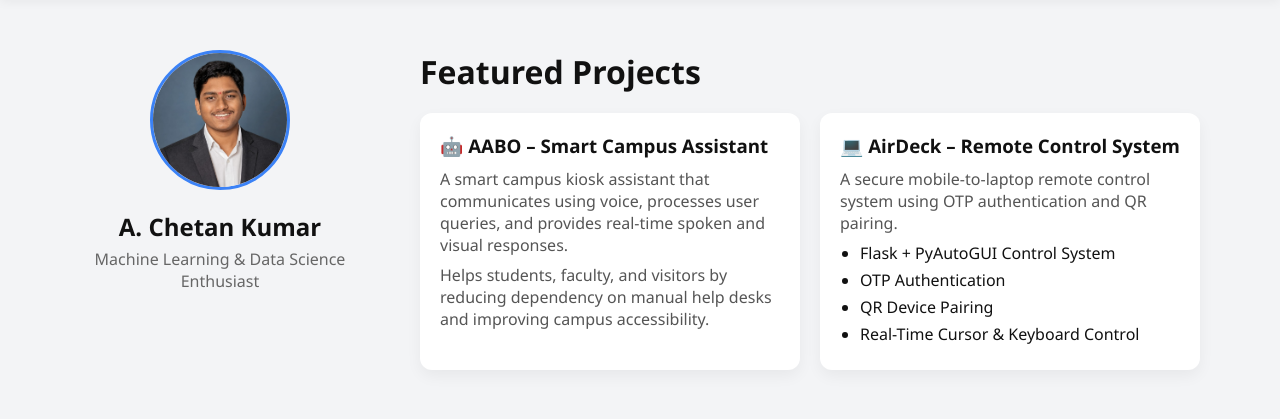
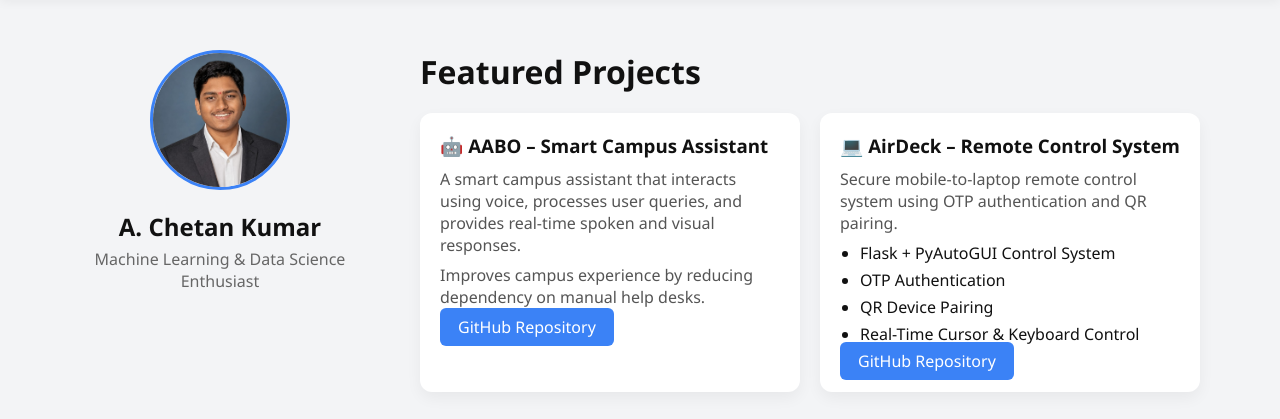
Before and after one commit to Chethu7353/portfolio-django, a Django app: page / in a window 1280 px wide. Shown: the part 75-494 px from the top of the page. Run offline with Django 5.2, Linux system fonts and the light colour scheme.

Commit message:
Update index.html

```diff
--- a/templates/index.html
+++ b/templates/index.html
@@ -5,7 +5,7 @@
 <head>
     <meta charset="UTF-8">
     <meta name="viewport" content="width=device-width, initial-scale=1.0">
-    <title>A Chetan Kumar | Portfolio</title>
+    <title>A. Chetan Kumar | Portfolio</title>
 
     <link rel="stylesheet" href="{% static 'style.css' %}">
 </head>
@@ -37,7 +37,7 @@
 
 <div class="container">
 
-    <!-- LEFT SIDE -->
+    <!-- LEFT -->
 
     <div class="left">
 
@@ -54,56 +54,75 @@
 
     </div>
 
-    <!-- RIGHT SIDE -->
+    <!-- RIGHT -->
 
     <div class="right">
 
         <h1>Featured Projects</h1>
+
         <div class="grid">
 
             <!-- AABO -->
+
             <div class="card">
 
                 <h3>🤖 AABO – Smart Campus Assistant</h3>
 
                 <p>
-            A smart campus kiosk assistant that communicates using voice,
+                    A smart campus assistant that interacts using voice,
                     processes user queries, and provides real-time spoken
                     and visual responses.
                 </p>
 
                 <p>
-            Helps students, faculty, and visitors by reducing
-            dependency on manual help desks and improving
-            campus accessibility.
+                    Improves campus experience by reducing dependency
+                    on manual help desks.
                 </p>
+
+                <a
+                    href="https://github.com/Chethu7353/AABO"
+                    target="_blank"
+                    class="hire-btn"
+                >
+                    GitHub Repository
+                </a>
 
             </div>
 
             <!-- AirDeck -->
+
             <div class="card">
 
                 <h3>💻 AirDeck – Remote Control System</h3>
 
                 <p>
-            A secure mobile-to-laptop remote control system
+                    Secure mobile-to-laptop remote control system
                     using OTP authentication and QR pairing.
                 </p>
 
                 <ul>
+
                     <li>Flask + PyAutoGUI Control System</li>
+
                     <li>OTP Authentication</li>
+
                     <li>QR Device Pairing</li>
+
                     <li>Real-Time Cursor & Keyboard Control</li>
+
                 </ul>
+
+                <a
+                    href="https://github.com/Chethu7353/AirDeck2"
+                    target="_blank"
+                    class="hire-btn"
+                >
+                    GitHub Repository
+                </a>
 
             </div>
 
         </div>
-
-
-
-
 
     </div>
 
```
Lines whose indentation alone changed are shown as unchanged.
